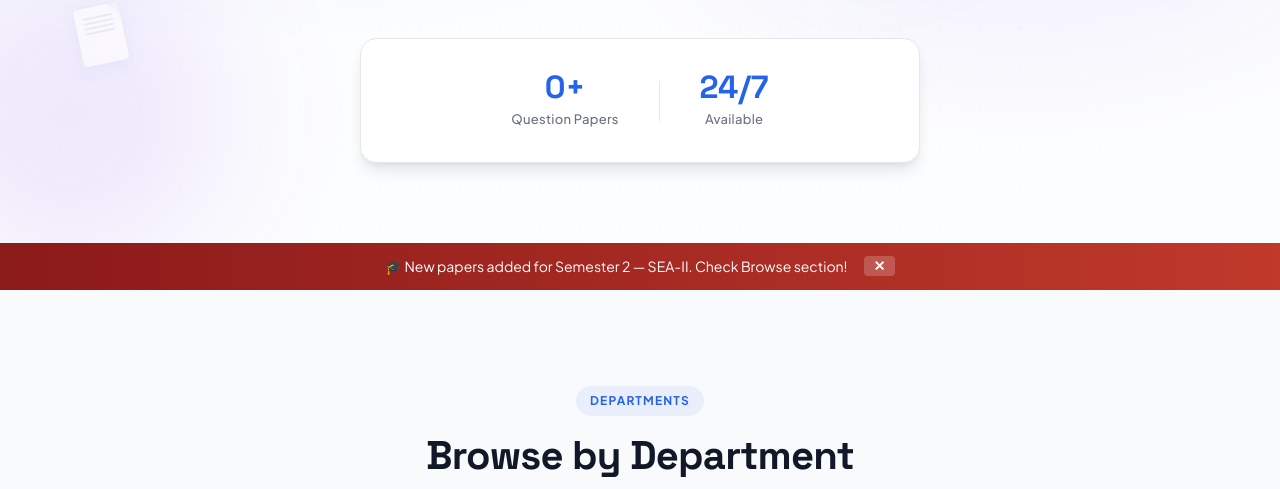
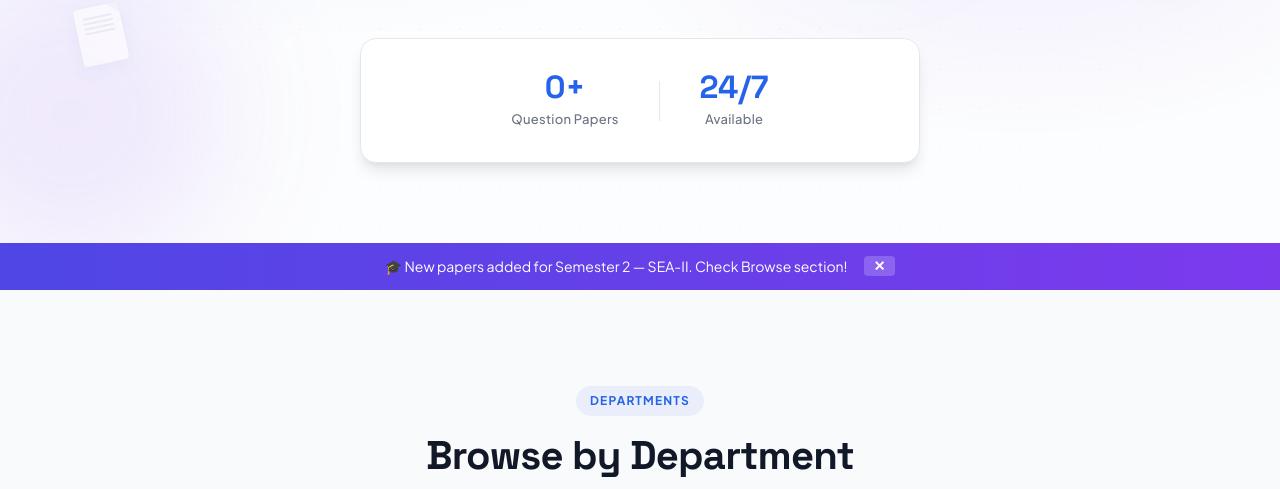
Before and after one commit to muhd-sinan-m/pyq-portal, a Flask app: page / in a window 1280 px wide. Shown: the part 690-1179 px from the top of the page. Run offline with Flask 3, Linux system fonts and the light colour scheme; data that the repository does not hold is empty; some libraries are stand-ins or nearby versions.

Commit message:
Update style.css

```diff
--- a/static/style.css
+++ b/static/style.css
@@ -1146,7 +1146,7 @@ textarea.form-control {
     }
 }
 .announcement-banner {
-    background: linear-gradient(90deg, #8b1a1a, #c0392b);
+    background: linear-gradient(90deg, #4f46e5, #7c3aed);
     color: white;
     text-align: center;
     padding: 12px 20px;
```
